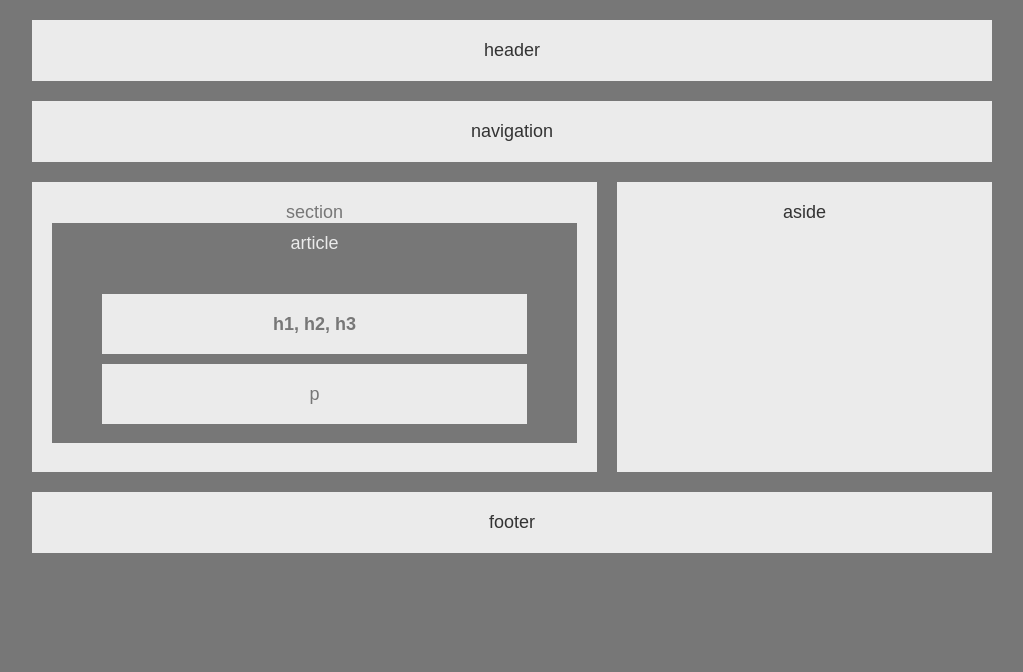
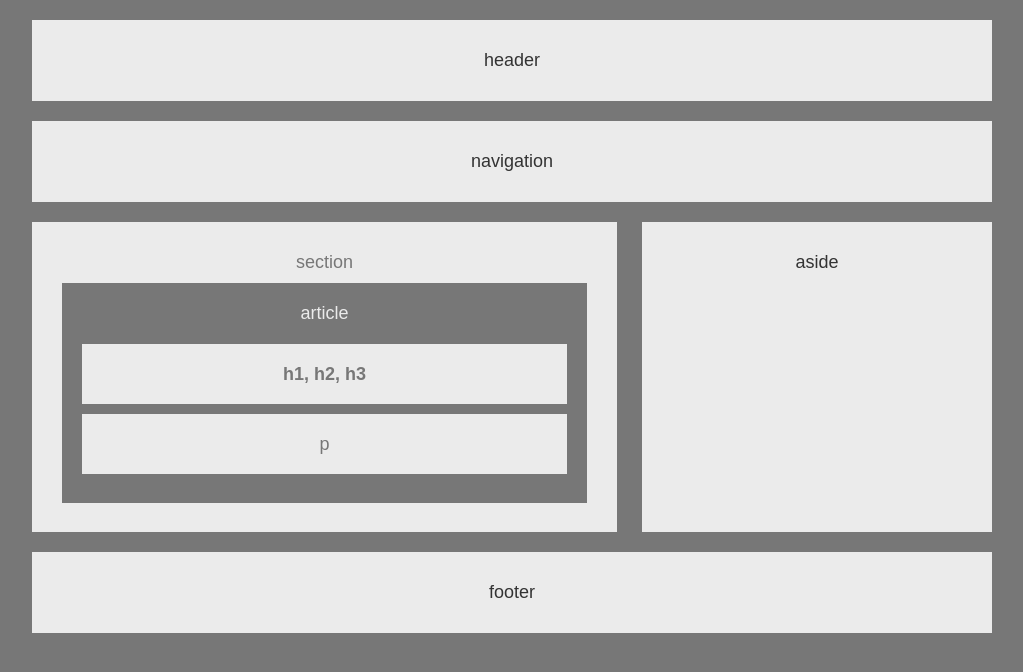
Before and after one commit to hellogoodbyemae/HW-Wireframe, a plain HTML site: page easy_assignment/index.html in a window 1280 px wide. Shown: the whole page, without its empty margins (128-1151 px from the left). Drawn offline with Linux system fonts and the light colour scheme.

Commit message:
final update of easy assignment

```diff
--- a/easy_assignment/style.css
+++ b/easy_assignment/style.css
@@ -20,7 +20,7 @@
 
   header {
 
-    padding: 20px;
+    padding: 30px;
 
     margin-bottom: 20px;
 
@@ -34,7 +34,7 @@
 
   section {
 
-    padding: 20px;
+    padding: 30px;
 
     margin-bottom: 20px;
 
@@ -68,7 +68,8 @@
 
     color: #777;
 
-    padding: 20px;
+    padding-top: 30px;
+
 
     background: #ebebeb;
 
@@ -78,7 +79,9 @@
 
   #division {
 
-    padding: 10px;
+    padding-top: 20px;
+
+    margin-top: 10px;
 
     height: 200px;
 
@@ -95,8 +98,6 @@
   .box-set {
 
     padding: 20px;
-
-    margin: 20px;
 
     height: 20px;
 
@@ -125,7 +126,6 @@
   #paragraph{
 
     margin-top: 10px;
-
   }
 
 
@@ -136,13 +136,13 @@
 
     float: right;
 
-    width: 335px;
+    width: 350px;
 
-    height: 250px;
+    height: 280px;
 
-    padding: 20px;
+    padding-top: 30px;
 
-    margin-bottom: 20px;
+    margin-bottom:20px;
 
     background: #ebebeb;
 
@@ -154,7 +154,7 @@
 
     margin-top: 20px;
 
-    padding: 20px;
+    padding: 30px;
 
     clear: both;
 
```
